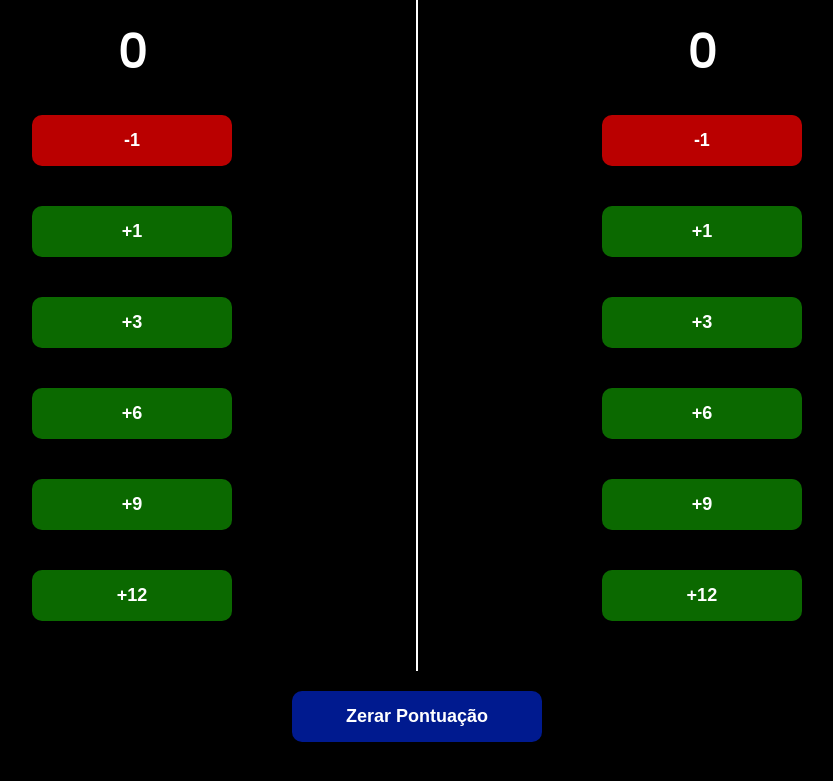
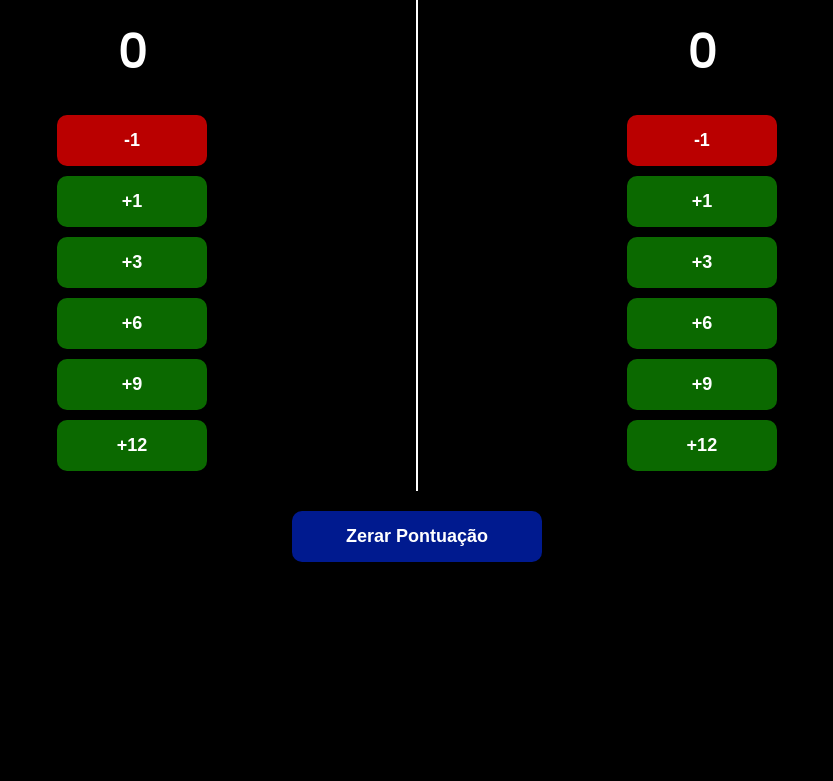
Before and after one commit to VitorDeQuadra/Marcador-Truco, a plain HTML site: page index.html in a window 1280 px wide. Shown: the part 111-892 px from the top of the page, without its empty margins (223-1056 px from the left). After the commit the page ends 800 px from the top, so only its background shows below. Drawn offline with Linux system fonts and the light colour scheme.

Commit message:
Update style.css

```diff
--- a/style.css
+++ b/style.css
@@ -42,8 +42,8 @@ h2{
 
 button {
     padding: 15px 45px;
-    width: 200px;
-    margin-bottom: 50px;
+    width: 150px;
+    margin-bottom: 20px;
     font-size: 18px;
     border: none;
     color: #fff;
```
